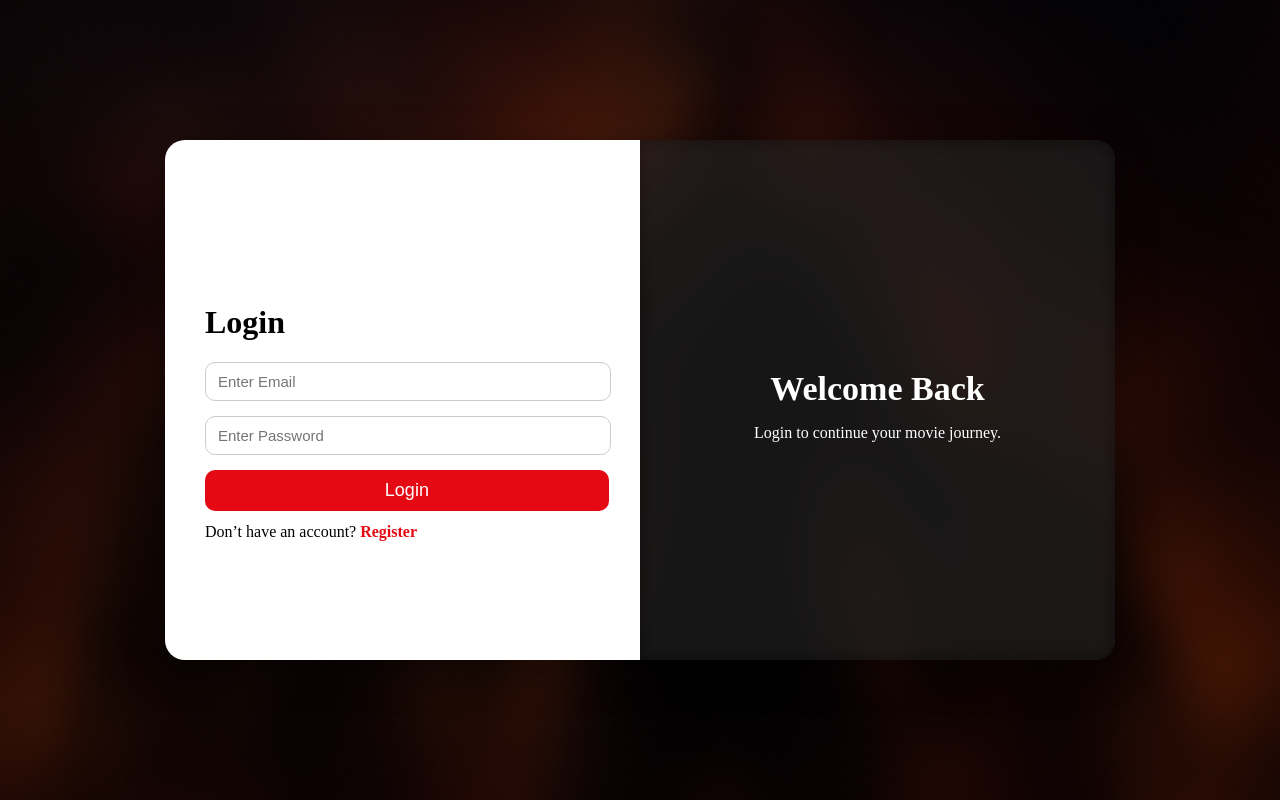
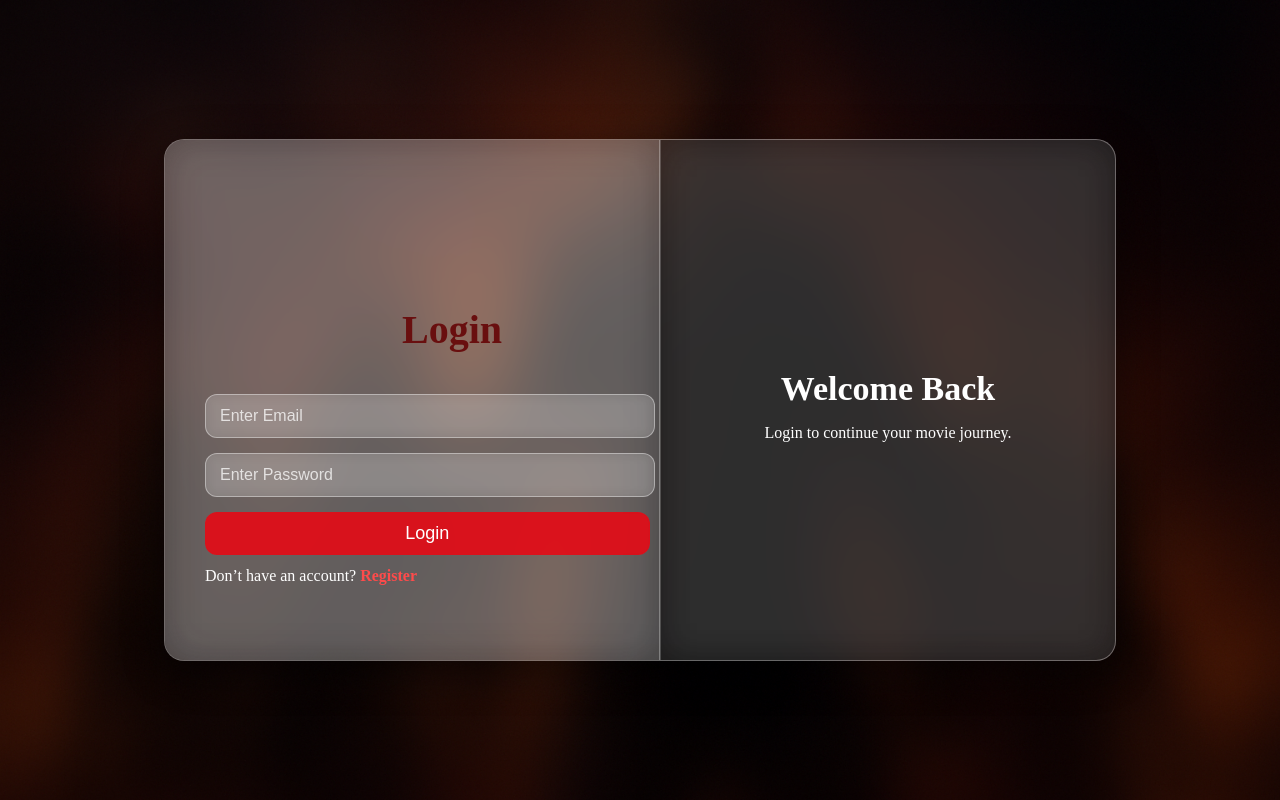
Before and after one commit to Prasath-Rama-Krishnan/Movie-streaming, a React (Vite) app in the folder frontend/: page / in a window 1280 px wide. Built offline with nearby package versions, Linux system fonts and the light colour scheme.

Commit message:
1st commit(glassbar)

```diff
--- a/frontend/src/Auth/Auth.css
+++ b/frontend/src/Auth/Auth.css
@@ -1,3 +1,11 @@
+/* TITLE */
+h1 {
+  text-align: center;
+  color: rgb(105, 15, 15);
+  font-size: 40px;
+  padding-bottom: 15px;
+}
+
 /* BACKGROUND */
 .page-bg {
   position: fixed;
@@ -17,34 +25,46 @@
   align-items: center;
 }
 
-/* MAIN BOX */
+/* MAIN GLASS BOX */
 .main-box {
   width: 950px;
   height: 520px;
   display: flex;
   position: relative;
   border-radius: 20px;
-  overflow: hidden;
-  background: rgba(255,255,255,0.1);
+
+  /* GLASS EFFECT */
+  background: rgba(255, 255, 255, 0.15);
+  border: 1px solid rgba(255, 255, 255, 0.3);
   backdrop-filter: blur(25px);
-  box-shadow: 0 10px 40px rgba(0,0,0,0.4);
-}
+  -webkit-backdrop-filter: blur(25px);
 
-/* LEFT SIDE - WHITE FORM AREA (STATIC) */
-.left-box {
-  width: 50%;
-  height: 100%;
-  background: white;
-  position: relative;
+  box-shadow: 0 10px 40px rgba(0, 0, 0, 0.45);
   overflow: hidden;
 }
 
-/* RIGHT SIDE PANEL (STATIC) */
+/* GLASS EFFECT FOR LEFT FORM CONTAINER */
+.glass-container {
+  width: 50%;
+  height: 100%;
+  padding: 20px;
+
+  /* GLASSMORPHISM */
+  background: rgba(255, 255, 255, 0.12);
+  border-right: 1px solid rgba(255, 255, 255, 0.3);
+  backdrop-filter: blur(18px);
+  -webkit-backdrop-filter: blur(18px);
+}
+
+/* RIGHT SIDE PANEL (GLASS EFFECT TOO) */
 .right-box {
   width: 50%;
   height: 100%;
-  background: rgba(0,0,0,0.55);
-  backdrop-filter: blur(7px);
+  background: rgba(0, 0, 0, 0.35);
+  border-left: 1px solid rgba(255, 255, 255, 0.2);
+  backdrop-filter: blur(18px);
+  -webkit-backdrop-filter: blur(18px);
+
   display: flex;
   justify-content: center;
   align-items: center;
@@ -54,11 +74,11 @@
 /* PANEL TEXT */
 .panel-content {
   position: absolute;
-   width: 80%;
-    text-align: center;
-    color: white;
-    opacity: 0;
-    transition: opacity .5s;
+  width: 80%;
+  text-align: center;
+  color: white;
+  opacity: 0;
+  transition: opacity .6s ease;
 }
 
 .panel-content h2 {
@@ -70,7 +90,7 @@
 .main-box.active .panel-content.left { opacity: 0; }
 .main-box.active .panel-content.right { opacity: 1; }
 
-/* SLIDING FORMS */
+/* FORMS */
 .form-box {
   width: 100%;
   height: 100%;
@@ -83,53 +103,60 @@
   transition: .6s ease-in-out;
 }
 
-/* LOGIN FORM POSITION */
+/* LOGIN */
 .login { left: 0; opacity: 1; }
 
-/* REGISTER FORM POSITION */
+/* REGISTER */
 .register { left: 100%; opacity: 0; }
 
-/* WHEN ACTIVE → SLIDE */
-.main-box.active .login {
-  left: -100%;
-  opacity: 0;
-}
-
-.main-box.active .register {
-  left: 0;
-  opacity: 1;
-}
+/* WHEN ACTIVE */
+.main-box.active .login { left: -100%; opacity: 0; }
+.main-box.active .register { left: 0; opacity: 1; }
 
 /* INPUT */
 input {
-  padding: 10px 12px;
-  border-radius: 10px;
-  border: 1px solid #ccc;
+  padding: 12px 14px;
+  border-radius: 12px;
+  border: 1px solid rgba(255,255,255,0.4);
+  background: rgba(255,255,255,0.15);
+  backdrop-filter: blur(6px);
+  -webkit-backdrop-filter: blur(6px);
+
   margin-bottom: 15px;
-  font-size: 15px;
-  width: 80%;            /* 80% fits perfectly inside left box */
-  margin-left: 0;
+  font-size: 16px;
+  width: 85%;
+  color: #fff;
+}
+
+input::placeholder {
+  color: rgba(255, 255, 255, 0.75);
 }
 
 /* BUTTON */
 .red-btn {
-  background: #e50914;
+  background: rgba(229, 9, 20, 0.9);
   color: white;
-  padding: 10px 12px;
+  padding: 11px 14px;
   border: none;
-  border-radius: 10px;
+  border-radius: 12px;
   font-size: 18px;
   cursor: pointer;
-  width: 85%;            /* slightly wider, looks nicer */
-  margin-left: 0;
+  width: 90%;
+  backdrop-filter: blur(5px);
 }
 
-.red-btn:hover { background: #ff1f27; }
+.red-btn:hover {
+  background: rgba(255, 20, 30, 0.95);
+}
 
-/* SWITCH */
-.switch { margin-top: 12px; }
+/* SWITCH TEXT */
+.switch {
+  margin-top: 12px;
+  color: white;
+}
+
 .switch span {
-  color: #e50914;
+  color: #ff4b4b;
   cursor: pointer;
   font-weight: bold;
 }
--- a/frontend/src/Auth/Login.jsx
+++ b/frontend/src/Auth/Login.jsx
@@ -9,7 +9,7 @@ export default function Login() {
   <div className={`main-box ${isRegister ? "active" : ""}`}>
 
     {/* LEFT SIDE - WHITE BOX */}
-    <div className="left-box">
+    <div className="glass-container">
 
       {/* LOGIN FORM */}
       <div className="form-box login">
```
